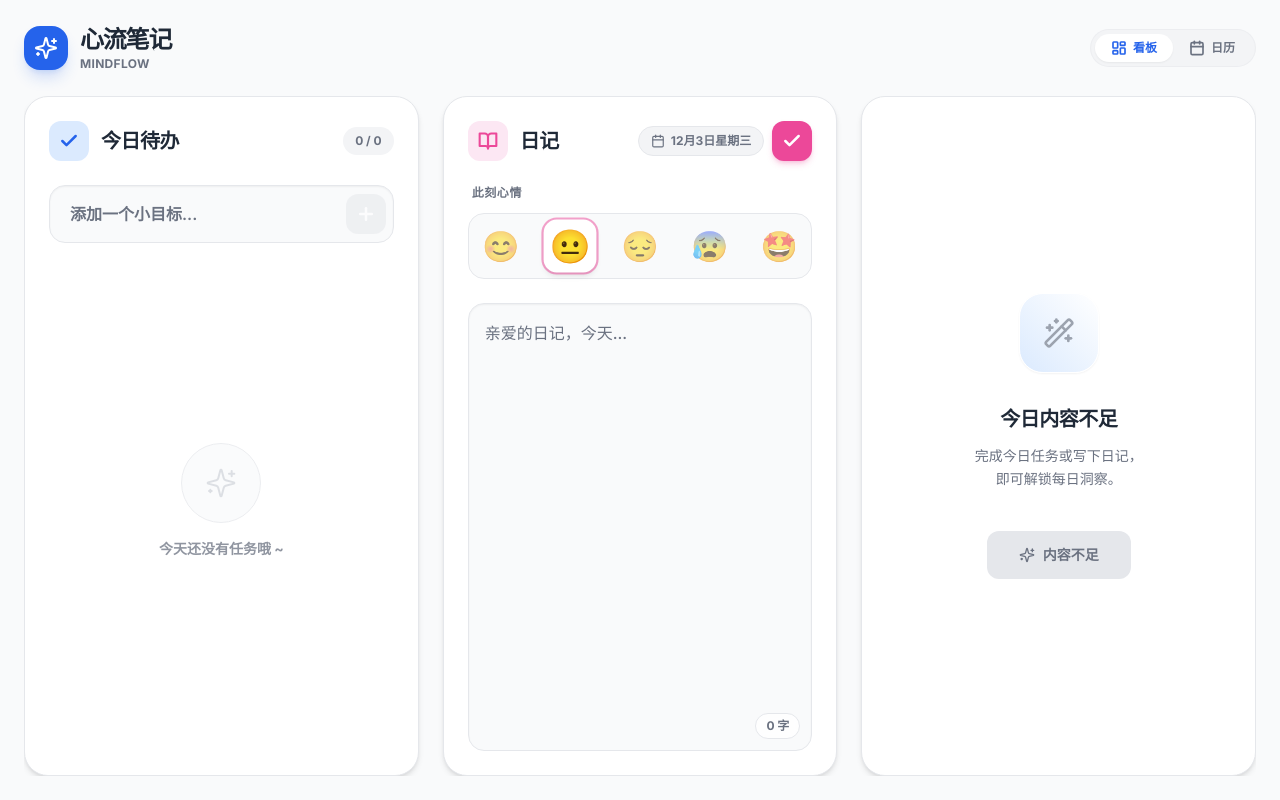
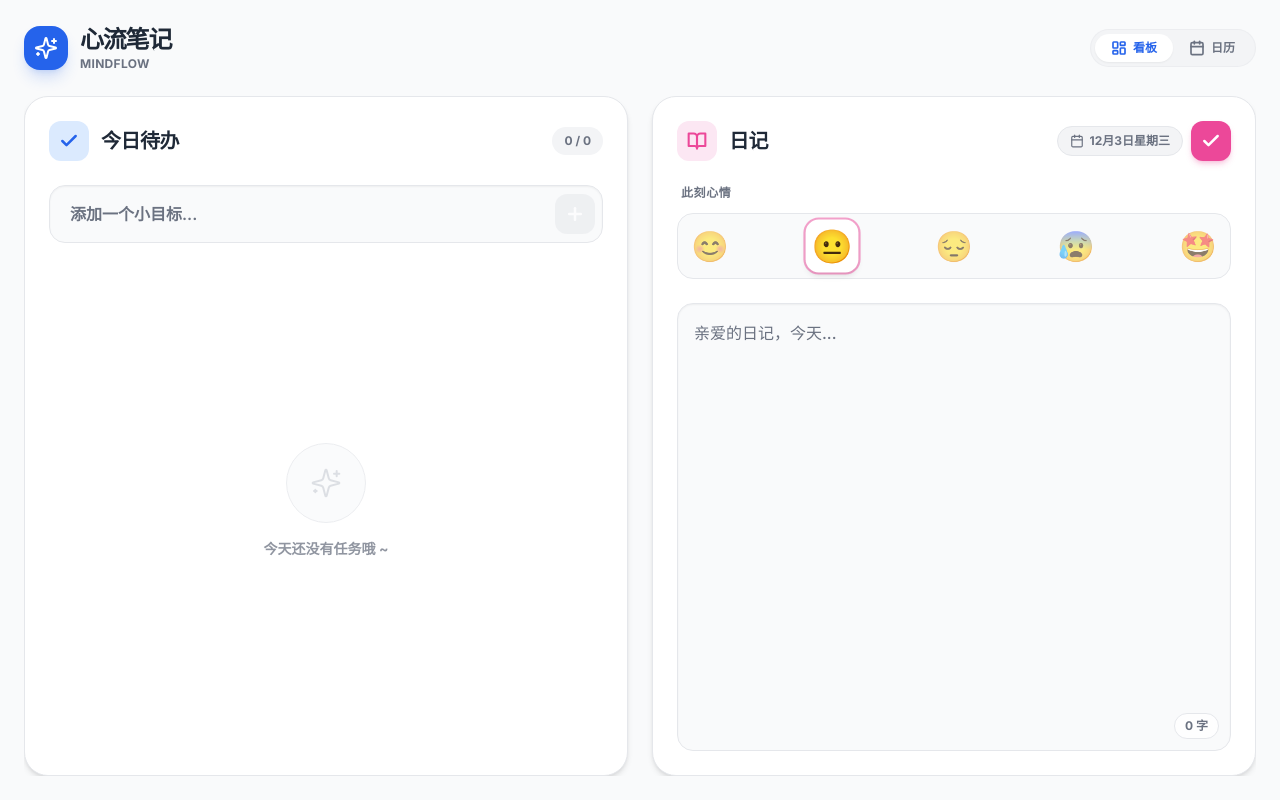
Before and after one commit to xcyelena-jpg/mindflow, a React (Vite) app: page / in a window 1280 px wide. Built offline with nearby package versions, Linux system fonts and the light colour scheme.

Commit message:
Update App.tsx

```diff
--- a/App.tsx
+++ b/App.tsx
@@ -1,7 +1,6 @@
-import React, { useState, useEffect, useRef, useMemo } from 'react';
+import React, { useState, useEffect, useRef } from 'react';
 import { TodoList } from './components/TodoList';
 import { Diary } from './components/Diary';
-import { AnalysisPanel } from './components/AnalysisPanel';
 import { CalendarView } from './components/CalendarView';
 import { Task, JournalEntry, Tag, TAG_COLORS } from './types';
 import { LayoutDashboard, Calendar as CalendarIcon, ListTodo, BookOpen, Sparkles } from 'lucide-react';
@@ -74,27 +73,6 @@ const App: React.FC = () => {
   useEffect(() => { localStorage.setItem('mindflow_entries', JSON.stringify(entries)); }, [entries]);
   useEffect(() => { localStorage.setItem('mindflow_tags', JSON.stringify(tags)); }, [tags]);
 
-  // --- Derived State & Helpers ---
-  const isToday = (d: Date) => {
-    const today = new Date();
-    return d.getDate() === today.getDate() &&
-           d.getMonth() === today.getMonth() &&
-           d.getFullYear() === today.getFullYear();
-  };
-
-  const visibleTasksForAnalysis = useMemo(() => {
-    const selectedKey = formatDateToKey(selectedDate);
-    const todayKey = formatDateToKey(new Date());
-
-    return tasks.filter(task => {
-      const isCompletedOnDate = task.completed && task.completedAt === selectedKey;
-      const isDueOnDate = !task.completed && task.dueDate === selectedKey;
-      const isPendingNoDueDateOnSelectedToday = !task.completed && !task.dueDate && selectedKey === todayKey;
-      return isCompletedOnDate || isDueOnDate || isPendingNoDueDateOnSelectedToday;
-    });
-  }, [tasks, selectedDate]);
-
-
   // --- Navigation Logic ---
 
   const handleTabClick = (tab: 'tasks' | 'diary') => {
@@ -110,7 +88,7 @@ const App: React.FC = () => {
     container.scrollTo({ left, behavior: 'smooth' });
 
     if (scrollTimeoutRef.current) clearTimeout(scrollTimeoutRef.current);
-    scrollTimeoutRef.current = setTimeout(() => {
+    scrollTimeoutRef.current = window.setTimeout(() => {
       isProgrammaticScroll.current = false;
     }, 500); // Lock for slightly longer than typical smooth scroll
   };
@@ -181,11 +159,6 @@ const App: React.FC = () => {
       return newTag;
   };
 
-  const getSelectedEntryContent = () => {
-      const key = formatDateToKey(selectedDate);
-      return entries[key]?.content || '';
-  };
-
   const handleDateSelect = (date: Date) => {
       setSelectedDate(date);
       setView('dashboard');
@@ -195,7 +168,13 @@ const App: React.FC = () => {
         // This ensures the button color is correct immediately.
         setActiveMobileTab('tasks');
         if (swipeContainerRef.current) {
+          isProgrammaticScroll.current = true; // Lock scroll listener
           swipeContainerRef.current.scrollTo({ left: 0, behavior: 'smooth' });
+
+          if (scrollTimeoutRef.current) clearTimeout(scrollTimeoutRef.current);
+          scrollTimeoutRef.current = window.setTimeout(() => {
+            isProgrammaticScroll.current = false;
+          }, 500);
         }
       }
   };
@@ -242,8 +221,8 @@ const App: React.FC = () => {
 
         <main className="flex-1 min-h-0 relative flex flex-col overflow-hidden">
             {view === 'dashboard' ? (
-                 <div className="hidden md:grid h-full grid-cols-12 gap-6 overflow-hidden">
-                    <div className="col-span-4 h-full min-h-[400px]">
+                 <div className="hidden md:grid h-full grid-cols-2 gap-6 overflow-hidden">
+                    <div className="h-full min-h-[400px]">
                         <TodoList
                             tasks={tasks}
                             setTasks={setTasks}
@@ -252,15 +231,12 @@ const App: React.FC = () => {
                             onAddTag={handleAddTag}
                         />
                     </div>
-                    <div className="col-span-4 h-full min-h-[400px]">
+                    <div className="h-full min-h-[400px]">
                         <Diary
                             selectedDate={selectedDate}
                             entries={entries}
                             setEntries={setEntries}
                         />
-                    </div>
-                    <div className="col-span-4 h-full min-h-[300px]">
-                        <AnalysisPanel tasks={visibleTasksForAnalysis} journalContent={getSelectedEntryContent()} />
                     </div>
                 </div>
             ) : (
@@ -293,8 +269,7 @@ const App: React.FC = () => {
                         className="flex w-full h-full overflow-x-auto overflow-y-hidden snap-x snap-mandatory no-scrollbar scroll-smooth"
                     >
                         <div ref={taskPageRef} className="min-w-full w-full h-full snap-center overflow-y-auto pb-32 pt-2 px-4 no-scrollbar">
-                            <div className="flex flex-col gap-6 min-h-full">
-                                <div className="shrink-0">
+                            <div className="h-full">
                                 <TodoList
                                     tasks={tasks}
                                     setTasks={setTasks}
@@ -302,10 +277,6 @@ const App: React.FC = () => {
                                     tags={tags}
                                     onAddTag={handleAddTag}
                                 />
-                                </div>
-                                <div className="shrink-0 pb-6">
-                                    <AnalysisPanel tasks={visibleTasksForAnalysis} journalContent={getSelectedEntryContent()} />
-                                </div>
                             </div>
                         </div>
 
```
Lines whose indentation alone changed are shown as unchanged.
